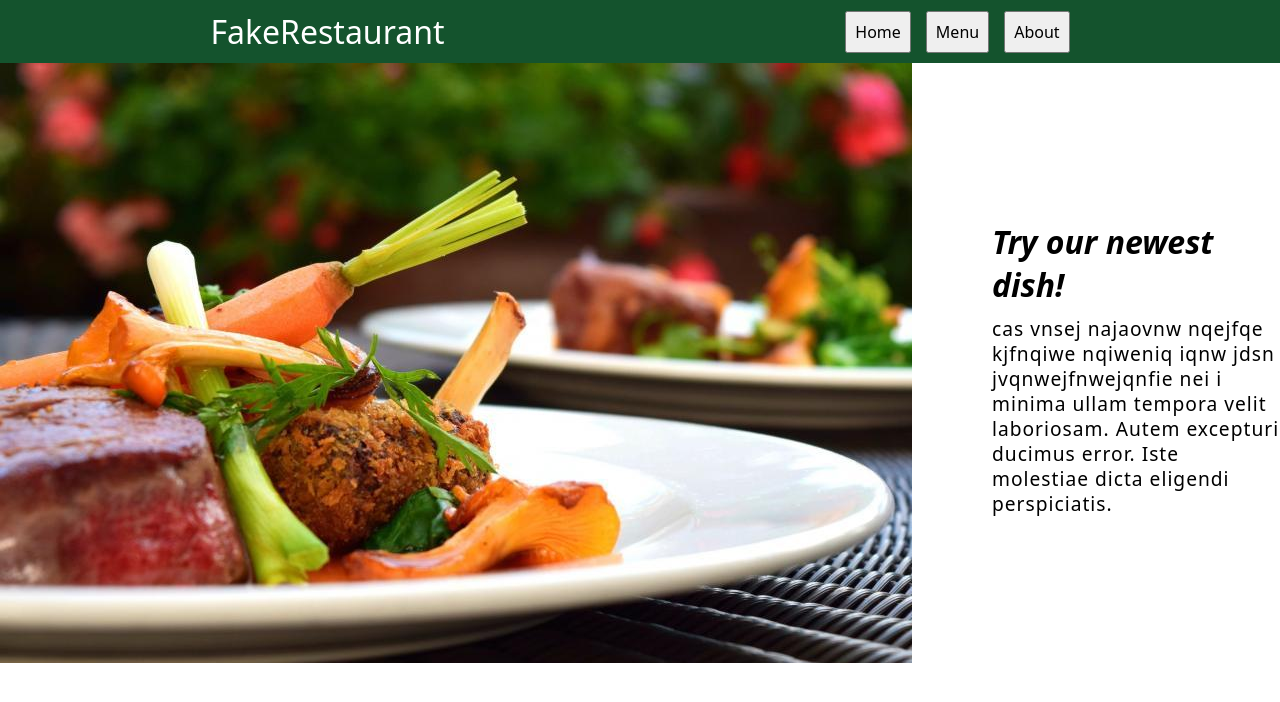
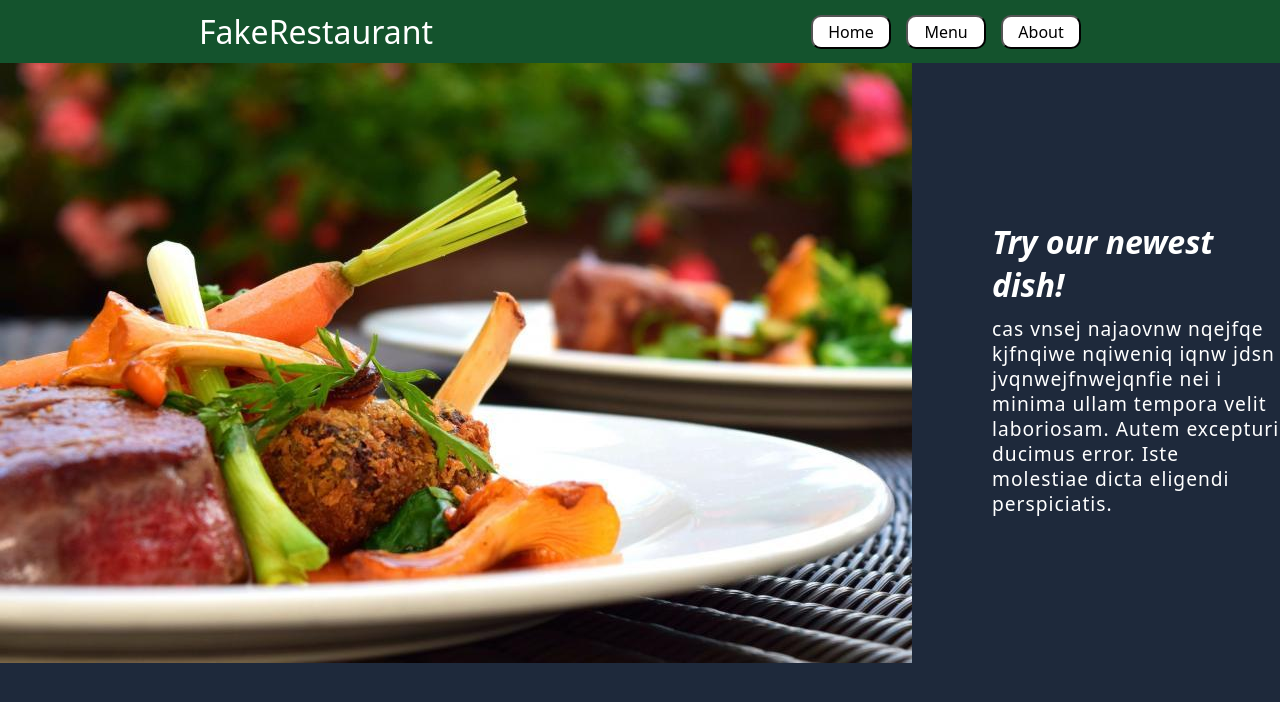
Before and after one commit to hector-png/restaurant-page, a website built with webpack: page src/index.html in a window 1280 px wide. Built offline with nearby package versions, Linux system fonts and the light colour scheme.

Commit message:
Update styles

```diff
--- a/src/style.css
+++ b/src/style.css
@@ -25,8 +25,17 @@ nav {
 }
 
 nav button {
-    padding: 8px;
+    background-color: white;
     font-size: 1rem;
+    border-radius: 10px;
+    padding: 4px;
+    width: 80px;
+
+}
+
+#content {
+    background-color: #1e293b;
+    height: 100vh;
 }
 
 .hero {
@@ -41,6 +50,7 @@ nav button {
 }
 
 .hero-text-container {
+    color: white;
     display: flex;
     flex-direction: column;
     justify-content: center;
```
